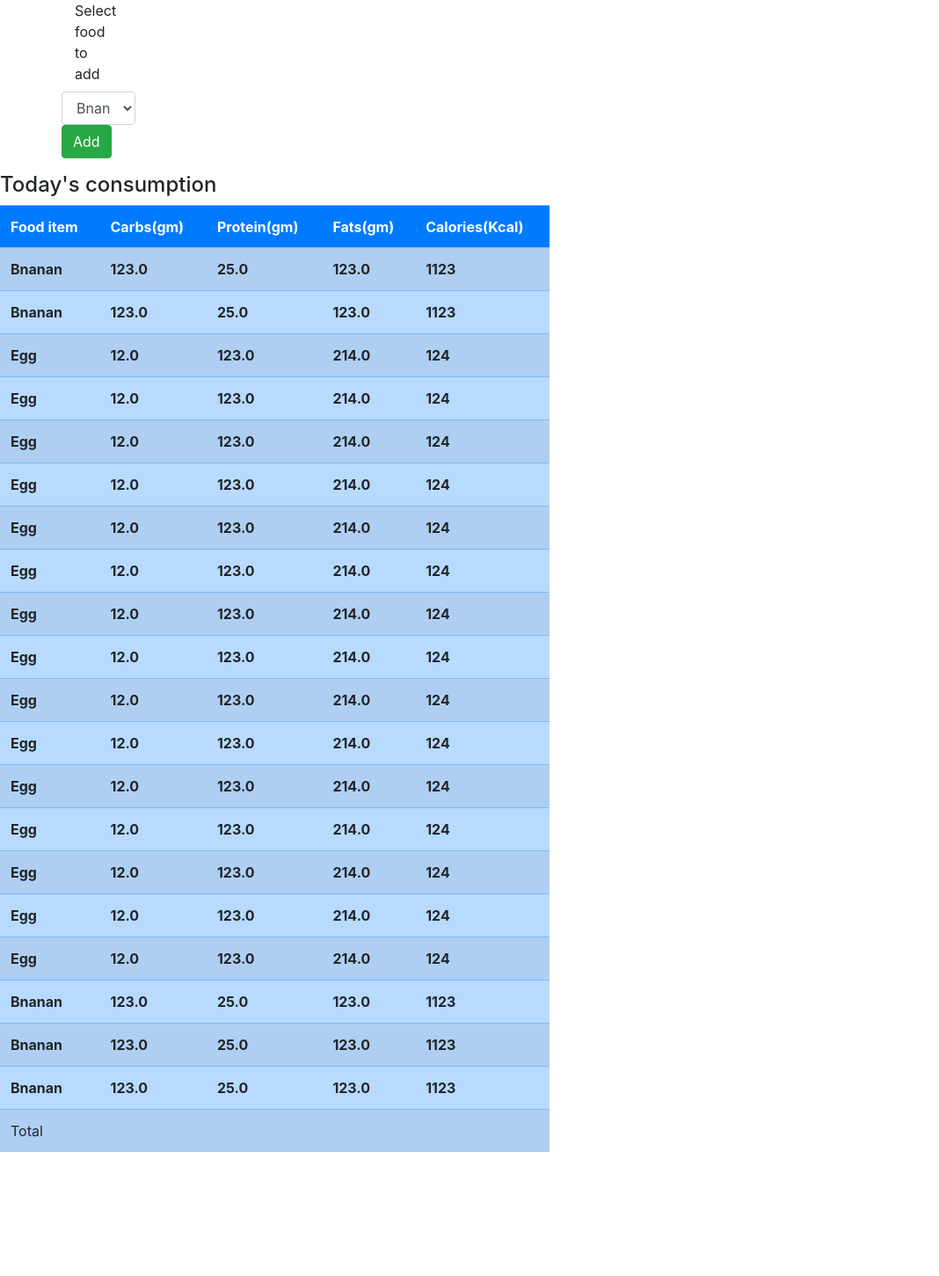
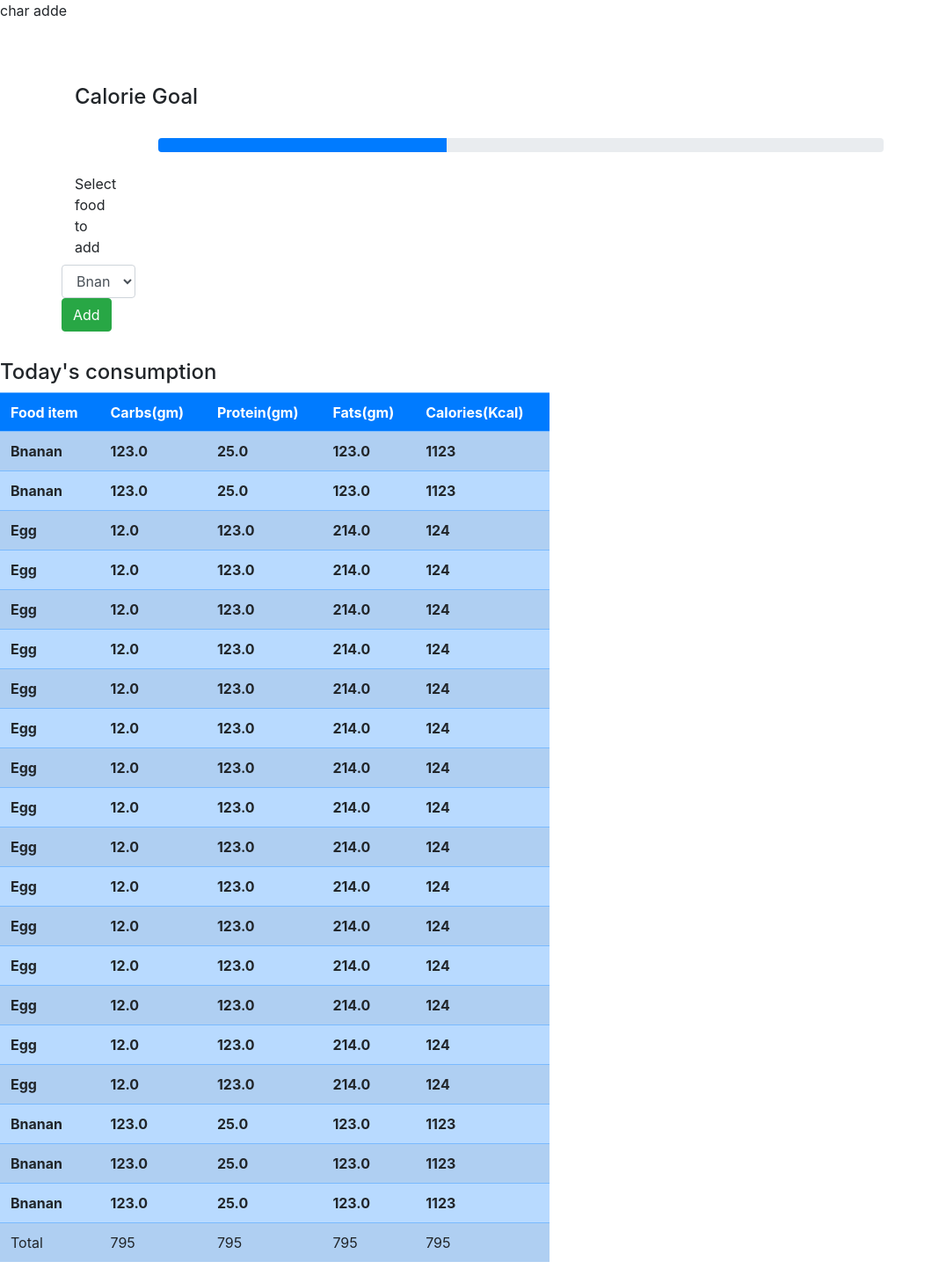
Before and after one commit to EvilRobot01/food_tracker_django, a Django app: page / in a window 1280 px wide. Shown: the whole page at 88% size, without its empty margins (0-1068 px from the left). Before the commit the page ends 1310 px from the top, so only its background shows below. Run offline with Django 3.2, Linux system fonts and the light colour scheme; a user stored in the database is signed in; data comes from the database, SQL or seed files in the repository; both versions use the stored data as it was after the commit.

Commit message:
char added

```diff
--- a/food_tracker/tracker/models.py
+++ b/food_tracker/tracker/models.py
@@ -16,8 +16,7 @@ class Food(models.Model):
 
 class Consume(models.Model):
 
-    def __str__(self):
-        return self.name
+
 
     user = models.ForeignKey(User, on_delete=models.CASCADE)
     food_consumed = models.ForeignKey(Food, on_delete=models.CASCADE)
--- a/food_tracker/tracker/templates/tracker/index.html
+++ b/food_tracker/tracker/templates/tracker/index.html
@@ -1,4 +1,4 @@
-<!DOCTYPE html>
+char adde<!DOCTYPE html>
 <html lang="en">
 <head>
     <meta charset="UTF-8">
@@ -9,6 +9,22 @@
 <body>
 
     <div class="container">
+        <br><br><br>
+
+        <h4>Calorie Goal</h4>
+        <br>
+        <div class="row">
+            <div class="col-md-9 offset-1">
+                <div class="progress">
+                    <div class="progress-bar" role='progressbar' style="width: 50%" aria-valuenow="50" aria-valuemin="0" aria-valuemax="0">
+
+                    </div>
+                </div>
+            </div>
+        </div>
+
+        <br>
+
         <div class="row">
             <div class="col-md-12">
                 <div class="form-group row">
@@ -79,19 +95,26 @@
     let table = document.getElementById("table");
     let carbs = 0, protein=0, fats=0, calories=0;
 
-    console.log(table)
-    for(let i=1; i<table.rows.length-1; i++){
-        console.log(table.rows[i].cells[1].innerHTML)
+
+    for(let i=2; i<table.rows.length-1; i++){
+
         carbs += parseFloat(table.rows[i].cells[1].innerHTML);
+        carbs = Math.round(carbs)
         protein += parseFloat(table.rows[i].cells[2].innerHTML);
+        protein = Math.round(carbs)
         fats += parseFloat(table.rows[i].cells[3].innerHTML);
+        fats = Math.round(carbs)
         calories += parseFloat(table.rows[i].cells[4].innerHTML);
+        calories = Math.round(carbs)
     }
-    console.log(fats)
+
     document.getElementById('totalCarbs').innerHTML = carbs;
     document.getElementById('totalProteins').innerHTML = protein;
     document.getElementById('totalFats').innerHTML = fats;
     document.getElementById('totalCalories').innerHTML = calories;
 
+    let calPer = (calories/2000) * 100;
+    document.getElementsByClassName('progress-bar')[0].setAttribute('style', 'width: ' + calPer + '%')
+
 </script>
 </html>
```
Also changed, not shown: food_tracker/db.sqlite3.
